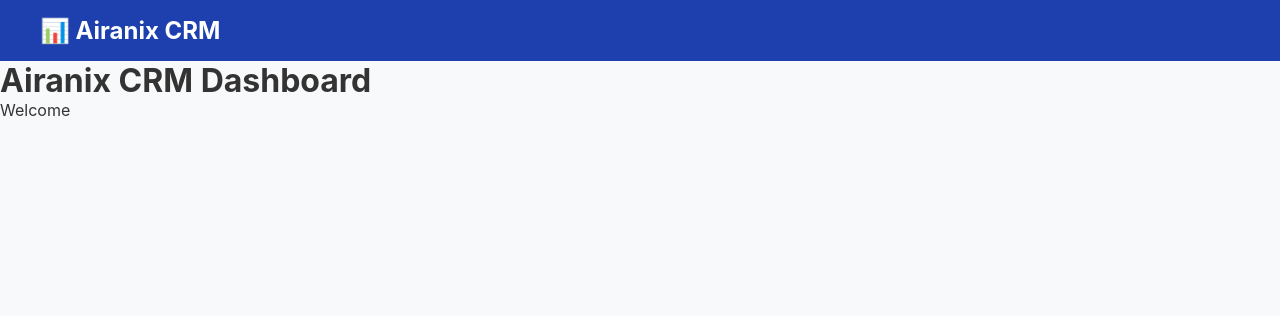
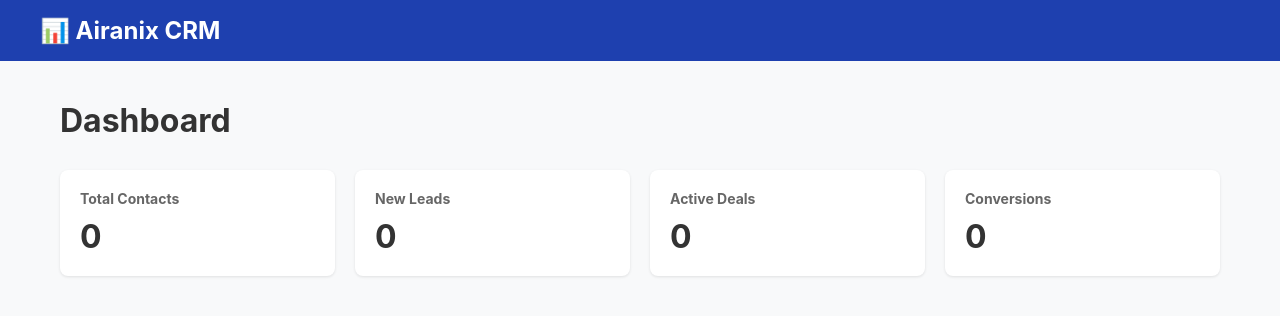
Before and after one commit to rouble-cmd/airanix-crm, a Next.js app: page /dashboard in a window 1280 px wide. Shown: the top 316 px of the page. Built offline with nearby package versions, Linux system fonts and the light colour scheme.

Commit message:
simplify dashboard - remove client-side logic

```diff
--- a/app/dashboard/page.tsx
+++ b/app/dashboard/page.tsx
@@ -1,8 +1,29 @@
 export default function Dashboard() {
   return (
-    <div>
-      <h1>Airanix CRM Dashboard</h1>
-      <p>Welcome</p>
-    </div>
+    <main style={{ maxWidth: '1200px', margin: '40px auto', padding: '0 20px' }}>
+      <h1>Dashboard</h1>
+
+      <div style={{ display: 'grid', gridTemplateColumns: 'repeat(auto-fit, minmax(200px, 1fr))', gap: '20px', marginTop: '30px' }}>
+        <div style={{ background: 'white', padding: '20px', borderRadius: '8px', boxShadow: '0 1px 3px rgba(0,0,0,0.1)' }}>
+          <h3 style={{ color: '#666', fontSize: '14px' }}>Total Contacts</h3>
+          <p style={{ fontSize: '32px', fontWeight: 'bold', margin: '10px 0 0 0' }}>0</p>
+        </div>
+
+        <div style={{ background: 'white', padding: '20px', borderRadius: '8px', boxShadow: '0 1px 3px rgba(0,0,0,0.1)' }}>
+          <h3 style={{ color: '#666', fontSize: '14px' }}>New Leads</h3>
+          <p style={{ fontSize: '32px', fontWeight: 'bold', margin: '10px 0 0 0' }}>0</p>
+        </div>
+
+        <div style={{ background: 'white', padding: '20px', borderRadius: '8px', boxShadow: '0 1px 3px rgba(0,0,0,0.1)' }}>
+          <h3 style={{ color: '#666', fontSize: '14px' }}>Active Deals</h3>
+          <p style={{ fontSize: '32px', fontWeight: 'bold', margin: '10px 0 0 0' }}>0</p>
+        </div>
+
+        <div style={{ background: 'white', padding: '20px', borderRadius: '8px', boxShadow: '0 1px 3px rgba(0,0,0,0.1)' }}>
+          <h3 style={{ color: '#666', fontSize: '14px' }}>Conversions</h3>
+          <p style={{ fontSize: '32px', fontWeight: 'bold', margin: '10px 0 0 0' }}>0</p>
+        </div>
+      </div>
+    </main>
   )
 }
```
